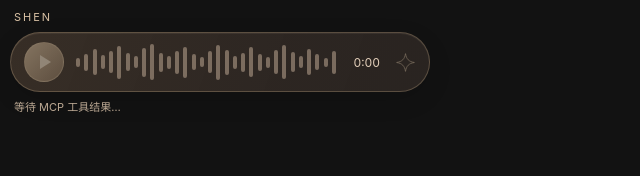
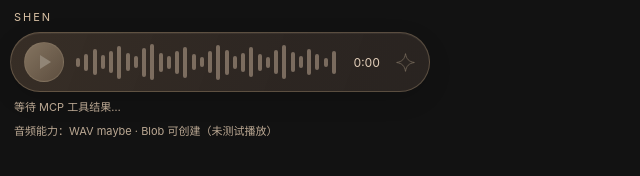
Before and after one commit to nuonuo310/ShenShu-Voice-MCP, a website: page ui/mcp-bubble.html in a window 1280 px wide. Shown: the whole page, without its empty margins (0-640 px from the left). Drawn offline with Linux system fonts and the light colour scheme.

Commit message:
feat(p2x): display nonsecret WAV and Blob capability in existing bubble

```diff
--- a/ui/mcp-bubble.html
+++ b/ui/mcp-bubble.html
@@ -41,6 +41,7 @@ body{margin:0;padding:10px;background:transparent}
   </div>
   <p class="text" id="text"></p>
   <p class="status" id="status">等待 MCP 工具结果…</p>
+  <p class="status" id="capability" aria-live="polite"></p>
 </div>
 <audio id="audio" preload="metadata" playsinline></audio>
 <script type="module">
@@ -50,6 +51,15 @@ const wave=$("wave"),audio=$("audio"),play=$("play");
 wave.innerHTML=heights.map(h=>`<i style="--h:${h}px"></i>`).join("");
 let record=null,frame=0,rpcId=0;
 const pending=new Map();
+// Read-only, nonsecret runtime media capability report. Does not play audio or fetch URLs.
+function reportMediaCapability(){
+  try{
+    const capability=audio.canPlayType("audio/wav")||"none";
+    const blobAvailable=typeof URL.createObjectURL==="function"&&typeof Blob==="function";
+    $("capability").textContent="音频能力：WAV "+capability+" · Blob "+(blobAvailable?"可创建":"不可创建")+"（未测试播放）";
+  }catch{$("capability").textContent="音频能力：检测不可用";}
+}
+reportMediaCapability();
 
 const fmt=s=>Number.isFinite(s)?`${Math.floor(s/60)}:${Math.floor(s%60).toString().padStart(2,"0")}`:"0:00";
 function paint(){
```
